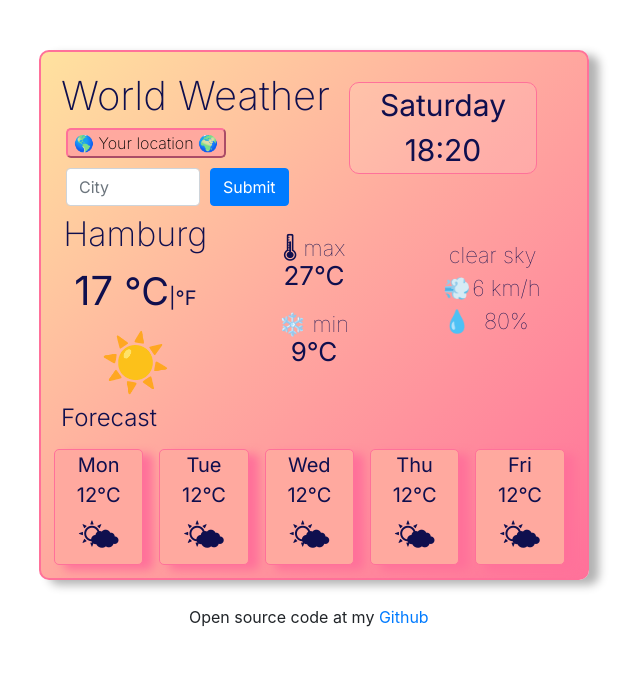
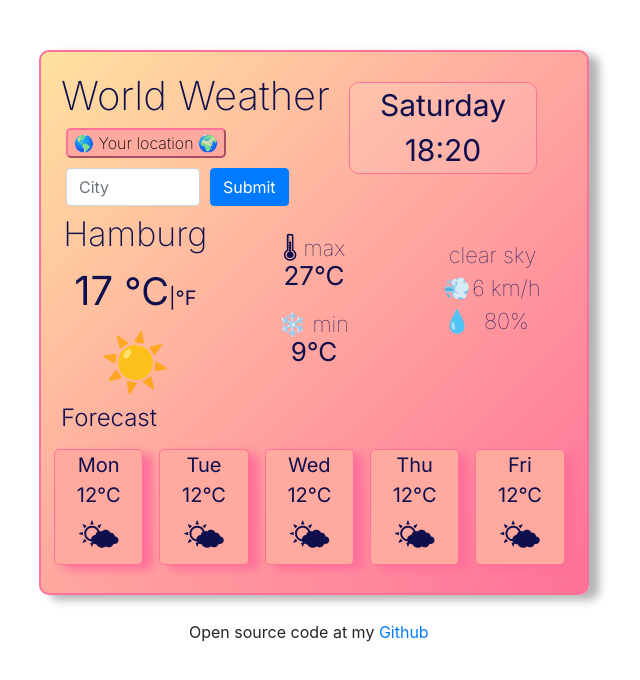
Before and after one commit to BibiBla/My-Weather-App, a plain HTML site: page index.html in a window 1280 px wide. Shown: the whole page, without its empty margins (11-651 px from the left). Drawn offline with nearby package versions, Linux system fonts and the light colour scheme.

Commit message:
Changed the container height to be flexible, not fixed
When larger City names appeared, the fixed height resulted in a shift of the elements outside of the container

```diff
--- a/style.css
+++ b/style.css
@@ -1,6 +1,5 @@
 .container {
   width: 550px;
-  height: 530px;
   margin: 50px;
   margin-bottom: 25px;
   border: 2px solid #ff719a;
```
